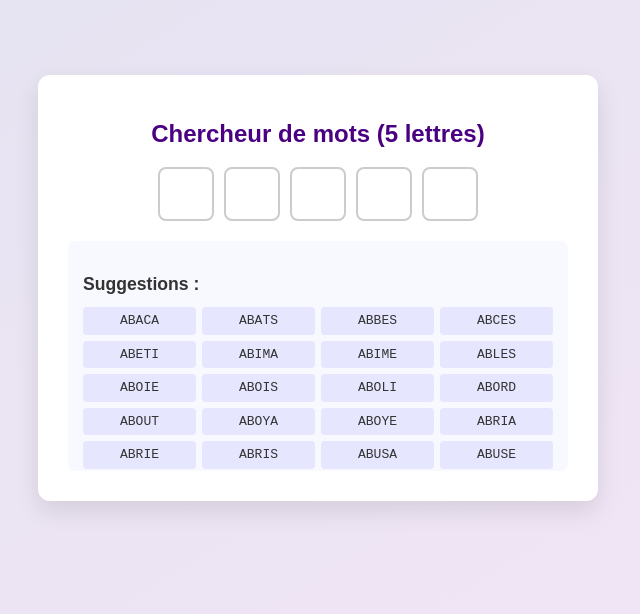
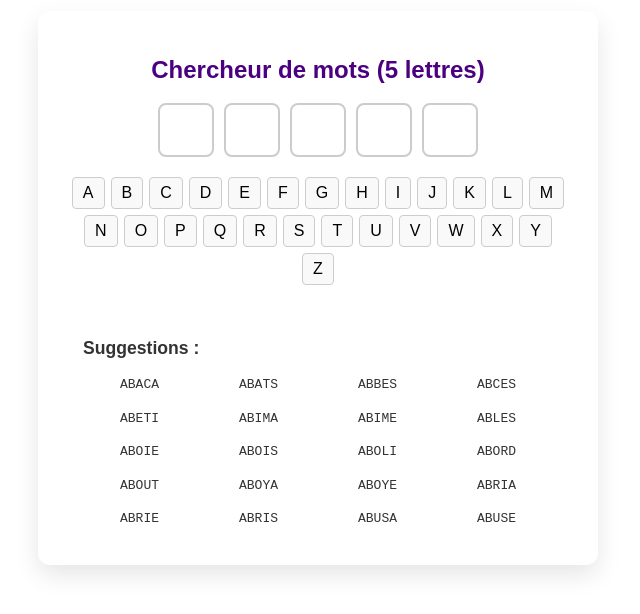
Before and after one commit to Marma92/word-finder, a React (Vite) app: page / in a window 1280 px wide. Shown: the part 112-726 px from the top of the page, without its empty margins (322-962 px from the left). Built offline with nearby package versions, Linux system fonts and the light colour scheme.

Commit message:
add letter exclusion

```diff
--- a/src/App.jsx
+++ b/src/App.jsx
@@ -1,9 +1,10 @@
 import React, { useState, useEffect } from "react";
-import "./WordFinder.css"; // You'll create this CSS file
+import "./WordFinder.css";
 
 function WordFinder() {
   const [letters, setLetters] = useState(["", "", "", "", ""]);
   const [wordList, setWordList] = useState([]);
+  const [excludedLetters, setExcludedLetters] = useState(new Set());
 
   useEffect(() => {
     fetch("/french5.txt")
@@ -21,10 +22,26 @@ function WordFinder() {
     setLetters(newLetters);
   };
 
+  const toggleExcluded = (letter) => {
+    const newSet = new Set(excludedLetters);
+    if (newSet.has(letter)) {
+      newSet.delete(letter);
+    } else {
+      newSet.add(letter);
+    }
+    setExcludedLetters(newSet);
+  };
+
   const getMatchingWords = () => {
     const pattern = letters.map((c) => (c === "" ? "." : c)).join("");
     const regex = new RegExp("^" + pattern + "$");
-    return wordList.filter((word) => regex.test(word));
+    return wordList.filter((word) => {
+      if (!regex.test(word)) return false;
+      for (let letter of excludedLetters) {
+        if (word.includes(letter)) return false;
+      }
+      return true;
+    });
   };
 
   return (
@@ -43,6 +60,21 @@ function WordFinder() {
             />
           ))}
         </div>
+
+        <div className="alphabet-filter">
+          {"ABCDEFGHIJKLMNOPQRSTUVWXYZ".split("").map((letter) => (
+            <button
+              key={letter}
+              className={`letter-button ${
+                excludedLetters.has(letter) ? "excluded" : ""
+              }`}
+              onClick={() => toggleExcluded(letter)}
+            >
+              {letter}
+            </button>
+          ))}
+        </div>
+
         <div className="results">
           <h2>Suggestions :</h2>
           <ul>
--- a/src/WordFinder.css
+++ b/src/WordFinder.css
@@ -10,13 +10,13 @@ html, body, #root {
     display: flex;
     justify-content: center;
     align-items: center;
-    background: linear-gradient(to bottom right, #e3e3f1, #f3e5f5);
+    /* background: linear-gradient(to bottom right, #e3e3f1, #f3e5f5); */
     padding: 20px;
     box-sizing: border-box;
 }
 
 .wordfinder-card {
-    background: white;
+    /* background: white; */
     padding: 30px;
     border-radius: 12px;
     box-shadow: 0 10px 25px rgba(0, 0, 0, 0.1);
@@ -65,7 +65,7 @@ html, body, #root {
 
   /* Results */
 .results {
-    background: #f8f8ff;
+    /* background: #f8f8ff; */
     padding: 15px;
     border-radius: 8px;
     max-height: 200px;
@@ -84,7 +84,7 @@ html, body, #root {
 .results li {
     font-family: monospace;
     color: #333;
-    background: #e6e6ff;
+    /* background: #e6e6ff; */
     padding: 4px 8px;
     border-radius: 4px;
     text-align: center;
@@ -96,3 +96,31 @@ html, body, #root {
     text-align: center;
     margin-top: 10px;
 }
+
+.alphabet-filter {
+    display: flex;
+    flex-wrap: wrap;
+    gap: 6px;
+    justify-content: center;
+    margin-bottom: 20px;
+}
+
+.letter-button {
+    border: 1px solid #ccc;
+    border-radius: 4px;
+    padding: 6px 10px;
+    font-size: 1rem;
+    /* background: white; */
+    cursor: pointer;
+    transition: background 0.2s, color 0.2s;
+}
+
+.letter-button:hover {
+    background: #eee;
+}
+
+.letter-button.excluded {
+    background: #ffdddd;
+    color: #a00;
+    border-color: #d00;
+}
```
Lines whose indentation alone changed are shown as unchanged.
